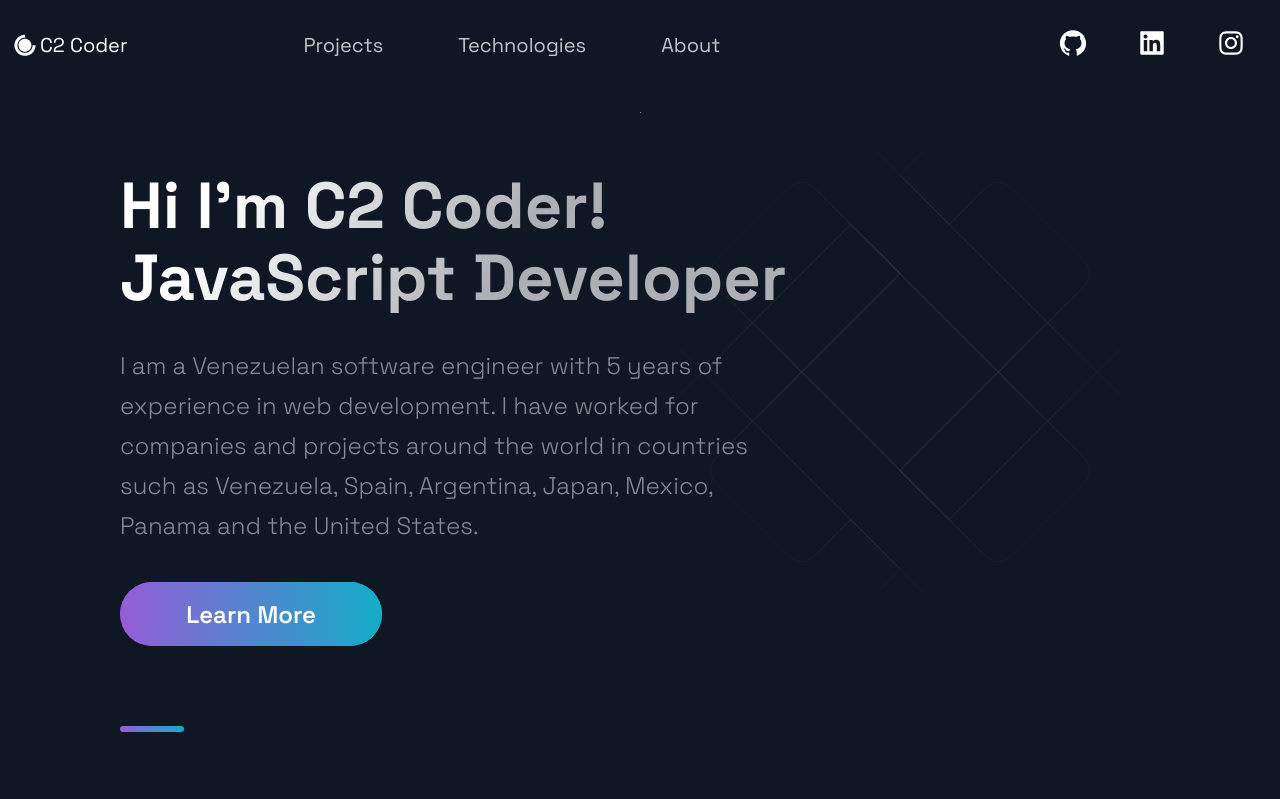
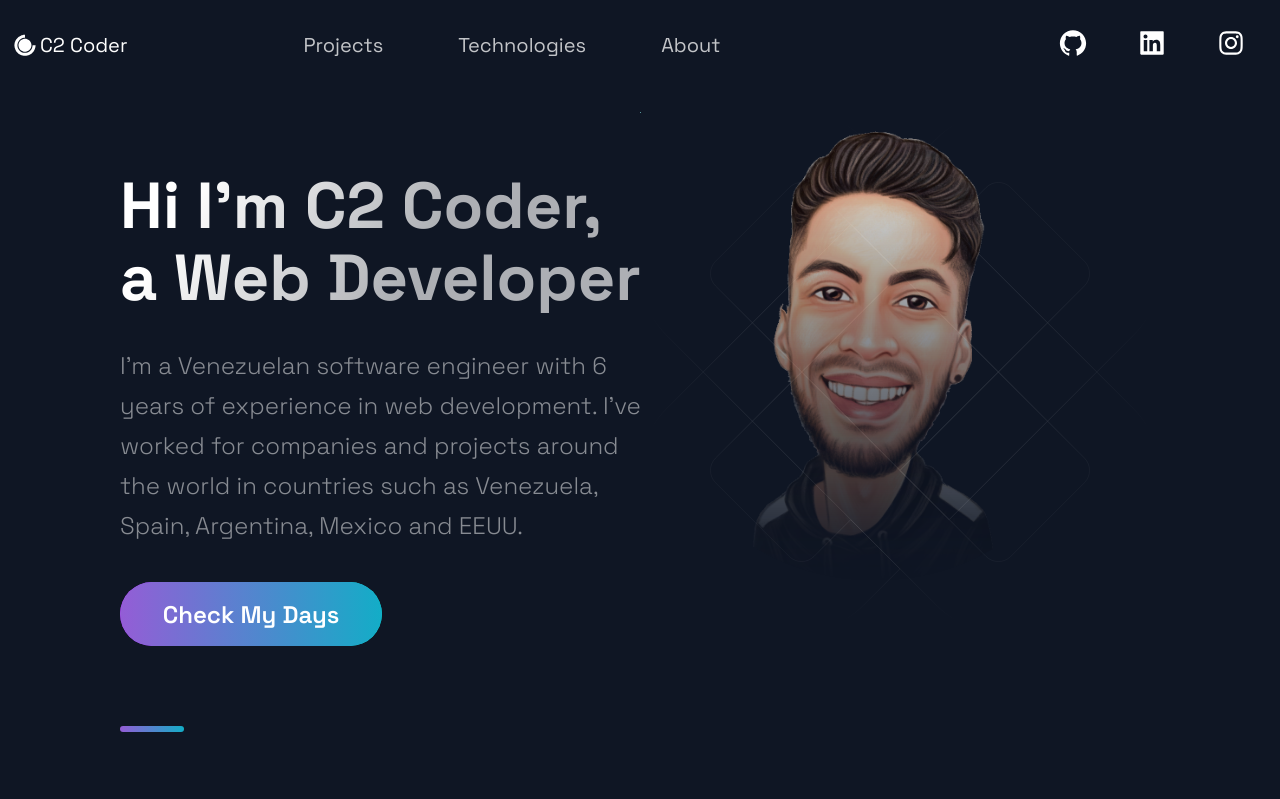
Before and after one commit to cecarmona/c2coder-portfolio, a Next.js app: page / in a window 1280 px wide. Shown: the top 799 px of the page. Built offline with nearby package versions, Linux system fonts and the light colour scheme.

Commit message:
Hero Update

```diff
--- a/src/components/Hero/Hero.js
+++ b/src/components/Hero/Hero.js
@@ -2,20 +2,27 @@ import React from 'react';
 
 import { Section, SectionText, SectionTitle } from '../../styles/GlobalComponents';
 import Button from '../../styles/GlobalComponents/Button';
-import { LeftSection } from './HeroStyles';
+import { LeftSection, RightSection, Img } from './HeroStyles';
 
 const Hero = (props) => (
   <Section row nopadding>
     <LeftSection>
       <SectionTitle main center>
-        Hi I'm C2 Coder!<br />
-        JavaScript Developer
+        Hi I'm C2 Coder,<br />
+        a Web Developer
       </SectionTitle>
       <SectionText>
-      I am a Venezuelan software engineer with 5 years of experience in web development. I have worked for companies and projects around the world in countries such as Venezuela, Spain, Argentina, Japan, Mexico, Panama and the United States.
+      I'm a Venezuelan software engineer with 6 years of experience in web development. I've worked for companies and projects around the world in countries such as Venezuela, Spain, Argentina, Mexico and EEUU.
       </SectionText>
-      <Button onClick={() => window.location = 'https://google.com'}>Learn More</Button>
+      <Button onClick={() => window.open('https://instagram.com/c2coder_', '_blank')} >Check My Days</Button>
     </LeftSection>
+    <RightSection>
+      <SectionTitle main center style={{opacity: '0'}}>
+        JavaScript Dev
+      </SectionTitle>
+      <Img src="/images/cartoon-c2coder.png" />
+    </RightSection>
+
   </Section>
 );
 
--- a/src/components/Hero/HeroStyles.js
+++ b/src/components/Hero/HeroStyles.js
@@ -17,3 +17,32 @@ export const LeftSection = styled.div`
     margin: 0 auto;
   }
 `;
+
+export const RightSection = styled.div`
+  width: 100%;
+  position: relative;
+  @media ${(props) => props.theme.breakpoints.sm} {
+    width: 80%;
+    display: flex;
+    flex-direction: column;
+
+    margin: 0 auto;
+  }
+  @media ${(props) => props.theme.breakpoints.md} {
+    width: 100%;
+    display: flex;
+    flex-direction: column;
+
+    margin: 0 auto;
+  }
+`;
+
+export const Img = styled.img`
+  width:100%;
+  height:auto;
+  position: absolute;
+  top:0;
+  border-radius: 0px 0px 100% 100%;
+  -webkit-mask-image:-webkit-gradient(linear, left top, left bottom, from(rgba(0,0,0,1)), to(rgba(0,0,0,0)));
+  mask-image: linear-gradient(to bottom, rgba(0,0,0,1), rgba(0,0,0,0));
+`;
--- a/src/pages/_document.js
+++ b/src/pages/_document.js
@@ -32,6 +32,7 @@ export default class MyDocument extends Document {
       <Html lang='en'>
         <Head>
           <link href="https://fonts.googleapis.com/css2?family=Space+Grotesk:wght@300;400;500;600;700&display=swap" rel="stylesheet"/>
+          <title>C2 Coder - Software Engineer</title>
         </Head>
         <body>
           <Main />
```
